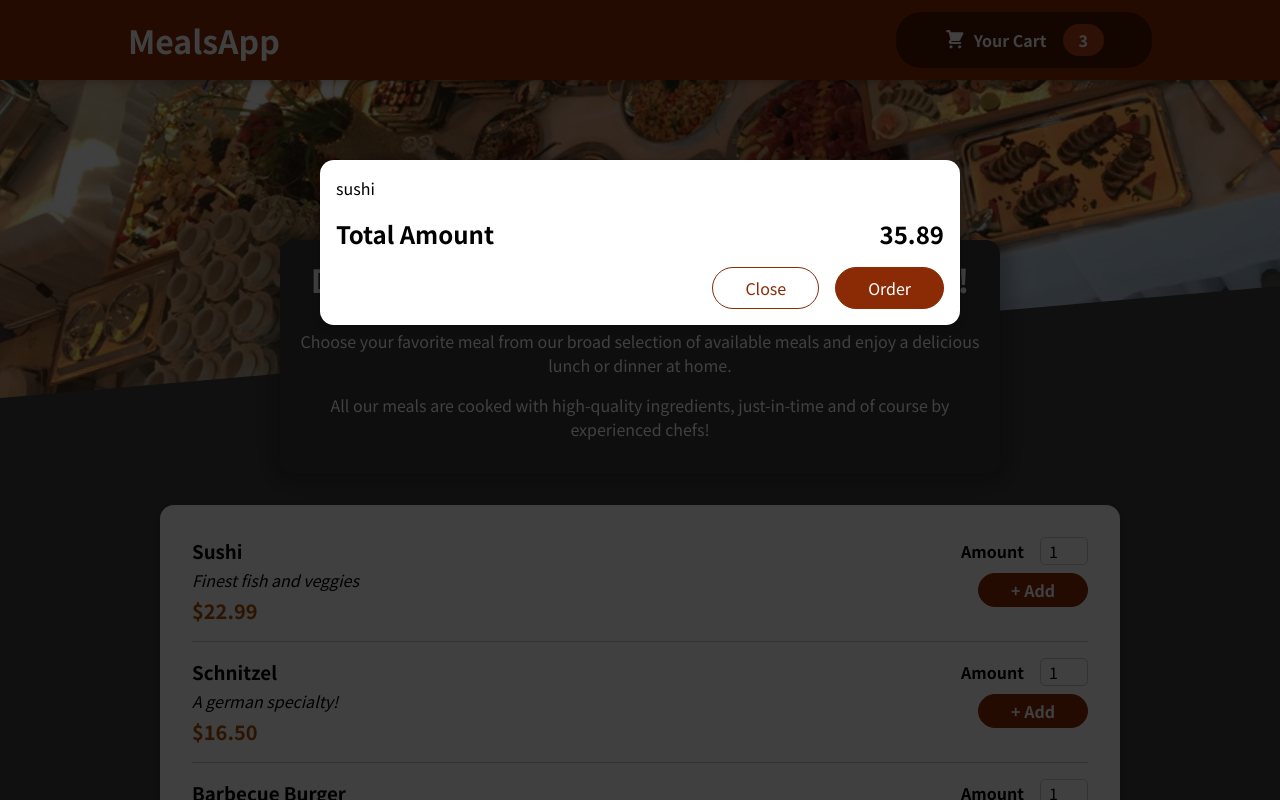
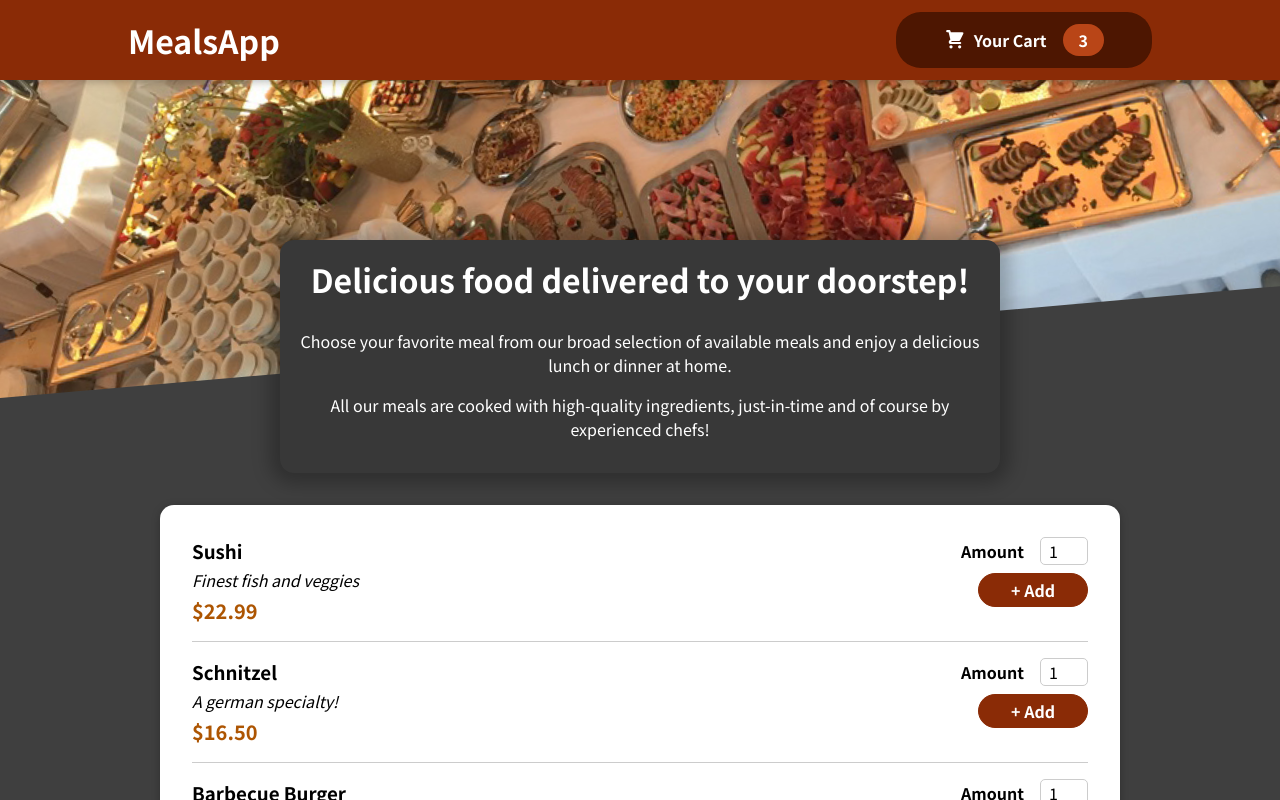
Before and after one commit to my-react-course-projects/meals-order-app, a React (Create React App) app: page / in a window 1280 px wide. Shown: the top 800 px of the page. Built offline with nearby package versions, Linux system fonts and the light colour scheme.

Commit message:
Show or Hide the Cart using Props Chaining

```diff
--- a/src/App.js
+++ b/src/App.js
@@ -1,13 +1,24 @@
-import { Fragment } from "react";
+import { Fragment, useState } from "react";
 import Header from "./components/Layout/Header";
 import Meals from "./components/Meals/Meals";
 import Cart from "./components/Cart/Cart";
 
 function App() {
+
+  const [cartState, setCartState] = useState(false);
+
+  const showCartHandler = () => {
+    setCartState(true);
+  }
+
+  const hideCartHandler = () => {
+    setCartState(false);
+  }
+
   return (
     <Fragment>
-      <Cart />
-      <Header />
+      { cartState && <Cart onClickClose={hideCartHandler} /> }
+      <Header onClickCart={showCartHandler}/>
       <main>
           <Meals />
       </main>
--- a/src/components/Cart/Cart.js
+++ b/src/components/Cart/Cart.js
@@ -8,14 +8,14 @@ const Cart = props => {
         }</ul>
 
     return (
-        <Modal>
+        <Modal onBackdropClick={props.onClickClose}>
         {cartItems}
             <div className={classes.total}>
                 <span>Total Amount</span>
                 <span>35.89</span>
             </div>
             <div className={classes.actions}>
-                <button className={classes['button--alt']}>Close</button>
+                <button className={classes['button--alt']} onClick={props.onClickClose}>Close</button>
                 <button className={classes.button}>Order</button>
             </div>
       </Modal>
--- a/src/components/Layout/Header.js
+++ b/src/components/Layout/Header.js
@@ -9,7 +9,7 @@ const Header = props => {
         <Fragment>
             <header className={classes.header}>
                 <h1>MealsApp</h1>
-                <HeaderCartButton />
+                <HeaderCartButton onClick={props.onClickCart} />
             </header>
             <div className={classes['main-image']}>
                 <img src={headerImage} alt='header-img' />
--- a/src/components/Layout/HeaderCartButton.js
+++ b/src/components/Layout/HeaderCartButton.js
@@ -3,7 +3,7 @@ import classes from './HeaderCartButton.module.css';
 
 const HeaderCartButton = props => {
     return (
-       <button className={classes.button}>
+       <button className={classes.button} onClick={props.onClick} >
             <span className={classes.icon}>
                 <CartIcon />
             </span>
--- a/src/components/UI/Modal.js
+++ b/src/components/UI/Modal.js
@@ -4,7 +4,7 @@ import ReactDOM  from 'react-dom';
 import classes from './Modal.module.css';
 
 const Backdrop = props => {
-    return(<div className={classes.backdrop}></div>);
+    return(<div className={classes.backdrop} onClick={props.onClickClose}></div>);
 };
 
 const ModalOverlay = props => {
@@ -19,7 +19,7 @@ const portalElement = document.getElementById('overlays');
 
 const Modal = props => {
     return <Fragment>
-      {ReactDOM.createPortal(<Backdrop />, portalElement )}
+      {ReactDOM.createPortal(<Backdrop onClickClose={props.onBackdropClick} />, portalElement )}
       {ReactDOM.createPortal(<ModalOverlay>{props.children}</ModalOverlay>, portalElement )}
     </Fragment>
 };
```
